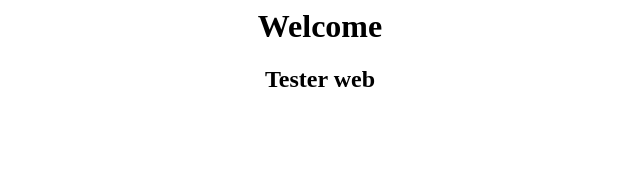
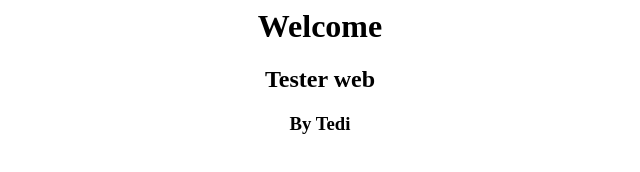
Before and after one commit to tgunawan/Tedi.github.io, a plain HTML site: page index.html in a window 1280 px wide. Shown: the full height of the page, 320-960 px from the left. Drawn offline with Linux system fonts and the light colour scheme.

Commit message:
tester awal berhasil 3 text

```diff
--- a/index.html
+++ b/index.html
@@ -5,5 +5,6 @@
   <body>
     <h1><center>Welcome</center></h1>
     <h2><center>Tester web</center></h2>
+    <h3><center>By Tedi</center></h3>
   </body>
 </html>
```
